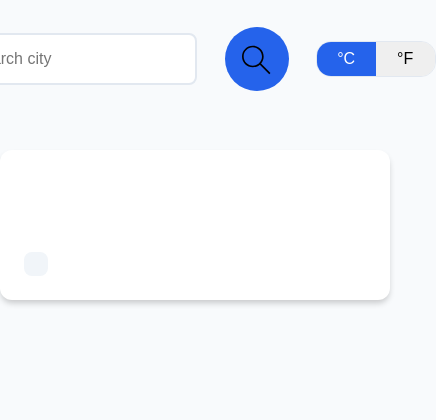
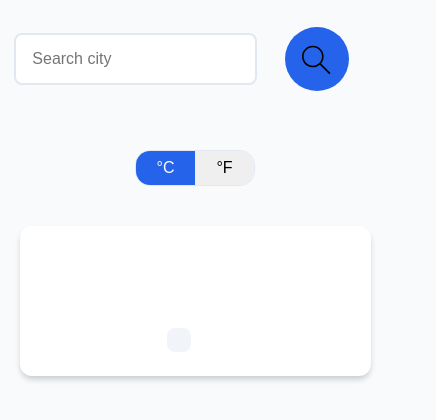
Before and after one commit to BeTous8/Weather-App, a plain HTML site: page index.html in a window 390 px wide. Shown: the whole page, 436 px wide, since content can reach past the window. Drawn offline with Linux system fonts and the light colour scheme.

Commit message:
Apply responsive design features
used media queries for tablet size: max-width:780
change the top part as flex-direction to column
so the search section and temp toggle section be
at column order.

[Ticket: 7]

```diff
--- a/style.css
+++ b/style.css
@@ -144,10 +144,10 @@ background-color: #f1f5f9;
 .data-display {
     display: flex;
     flex-direction: row;
-    justify-content: flex-start;
+    justify-content: center;
     align-items:flex-start;
-    gap: 20px;
-    max-width: 400px;
+    gap: 2rem;
+    max-width: fit-content;
     height: fit-content;
     /* outline: 1px red solid; */
     margin: 2rem auto;
@@ -267,3 +267,26 @@ background-color: #f1f5f9;
     font-size: 1.125rem;
     font-weight: 500;
 }
+
+
+/* Medium screens (tablets) */
+@media (max-width: 768px) {
+    .top-part {
+        flex-direction: column;
+        gap: 1rem;
+    }
+
+    .search-bar input {
+        width: 100%;
+    }
+
+    .data-display {
+        max-width: 90%;
+        margin: 1.5rem auto;
+    }
+}
+
+/* Small screens (phones) */
+@media (max-width: 480px) {
+
+}
```
